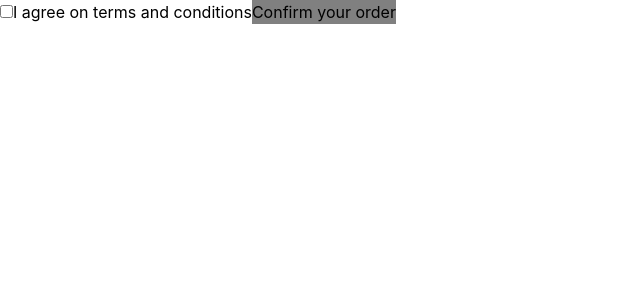
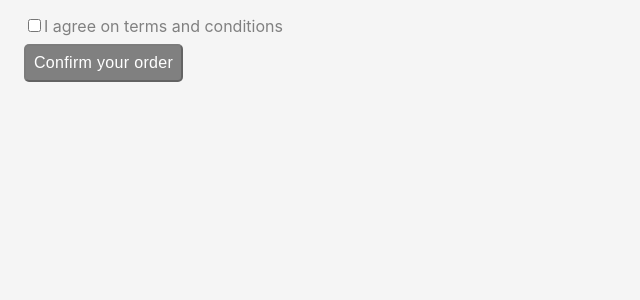
Before and after one commit to KoolTheba/sundaes-testing-library-project, a React (Create React App) app: page / in a window 1280 px wide. Shown: the top 300 px of the page, without its empty margins (0-640 px from the left). Built offline with nearby package versions, Linux system fonts and the light colour scheme.

Commit message:
improved UI styling

```diff
--- a/src/index.css
+++ b/src/index.css
@@ -1,7 +1,3 @@
-@tailwind base;
-@tailwind components;
-@tailwind utilities;
-
 body {
   margin: 0;
   font-family: -apple-system, BlinkMacSystemFont, "Segoe UI", "Roboto", "Oxygen",
@@ -9,9 +5,48 @@ body {
     sans-serif;
   -webkit-font-smoothing: antialiased;
   -moz-osx-font-smoothing: grayscale;
+  background-color: whitesmoke;
+  color: gray;
 }
 
 code {
   font-family: source-code-pro, Menlo, Monaco, Consolas, "Courier New",
     monospace;
 }
+
+.form__wrapper {
+  width: 300px;
+  height: 50px;
+  display: flex;
+  align-items: center;
+  padding: 1.5rem;
+  position: relative;
+}
+
+.confirm__btn {
+  cursor: pointer;
+  border-radius: 5px;
+  padding: 0.5rem;
+  margin-top: 0.5rem;
+  font-size: 1rem;
+  letter-spacing: 0.02rem;
+  color: white;
+}
+
+.confirm__btn:hover {
+  opacity: 0.8;
+}
+
+.tyc__label {
+  cursor: pointer;
+}
+
+.tyc__popover {
+  position: absolute;
+  top: 16%;
+  left: 290px;
+  background-color: yellow;
+  width: 100px;
+  padding: 12px;
+  border-radius: 10px;
+}
```
